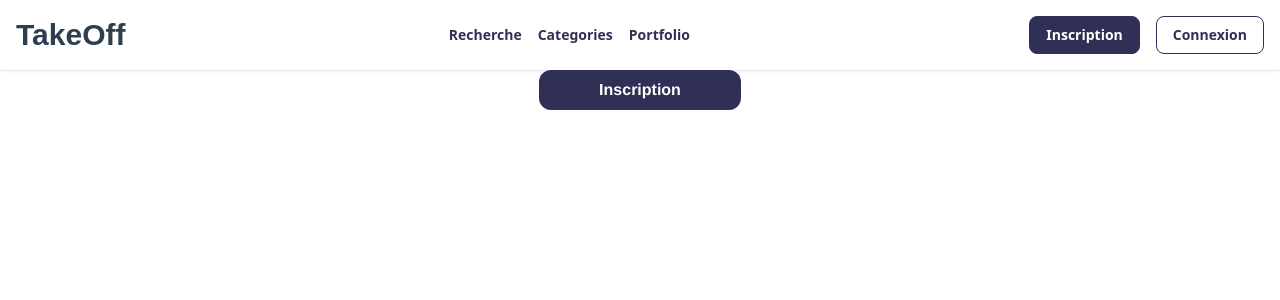
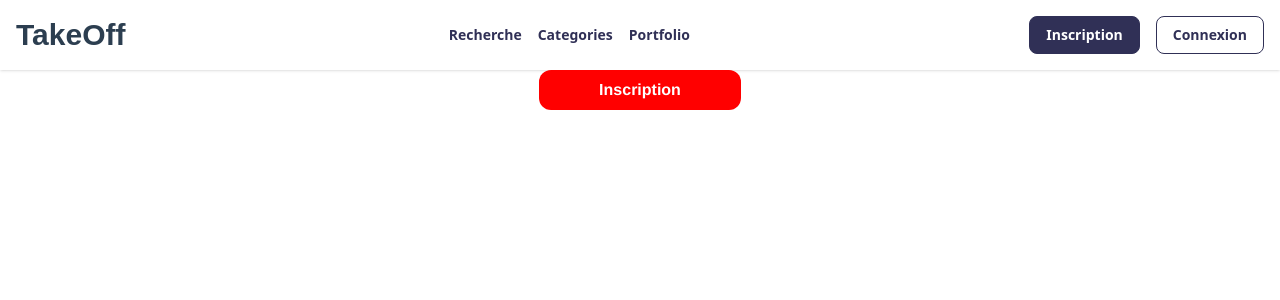
Before and after one commit to Nyaraa-2/Take_Off_Front, a Vue app: page / in a window 1280 px wide. Shown: the top 300 px of the page. Built offline with nearby package versions, Linux system fonts and the light colour scheme.

Commit message:
Add dynamique class layout button

```diff
--- a/src/components/LayoutButton.vue
+++ b/src/components/LayoutButton.vue
@@ -1,6 +1,16 @@
 <template>
   <div>
-    <button type="button" :class="`rounded-xl bg-${bg} px-15 py-2 text-white`">
+    <button
+      type="button"
+      :class="[
+        'rounded-xl px-15 py-2 text-white',
+        {
+          'bg-primary': primary,
+          'bg-secondary': secondary,
+          'bg-tertiary': tertiary,
+        },
+      ]"
+    >
       <span class="font-semibold"> <slot></slot></span>
     </button>
   </div>
@@ -10,7 +20,9 @@
 export default {
   name: 'layoutbutton',
   props: {
-    bg: String,
+    primary: Boolean,
+    secondary: Boolean,
+    tertiary: Boolean,
   },
 }
 </script>
--- a/src/views/Home.vue
+++ b/src/views/Home.vue
@@ -2,7 +2,7 @@
   <div>
     <div class="home">
       <!-- <nav-bar /> -->
-      <LayoutButton bg="secondary">Inscription</LayoutButton>
+      <LayoutButton tertiary>Inscription</LayoutButton>
     </div>
   </div>
 </template>
```
